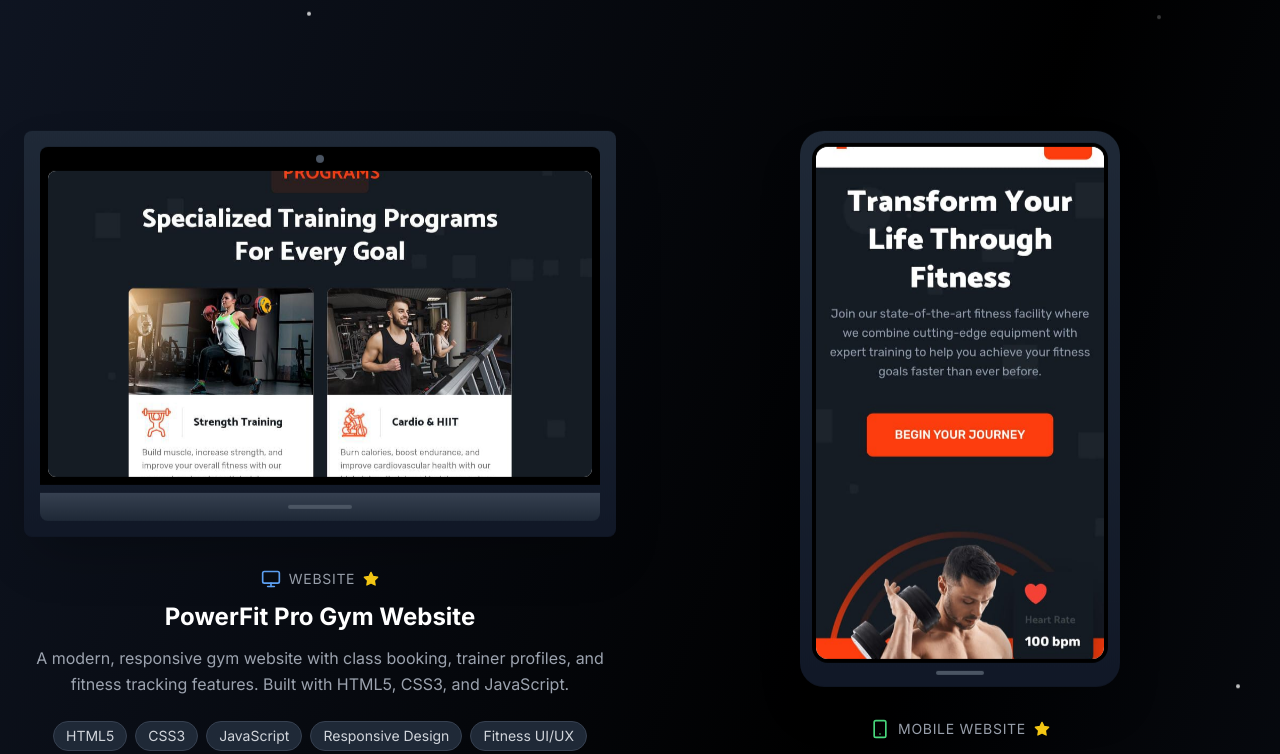
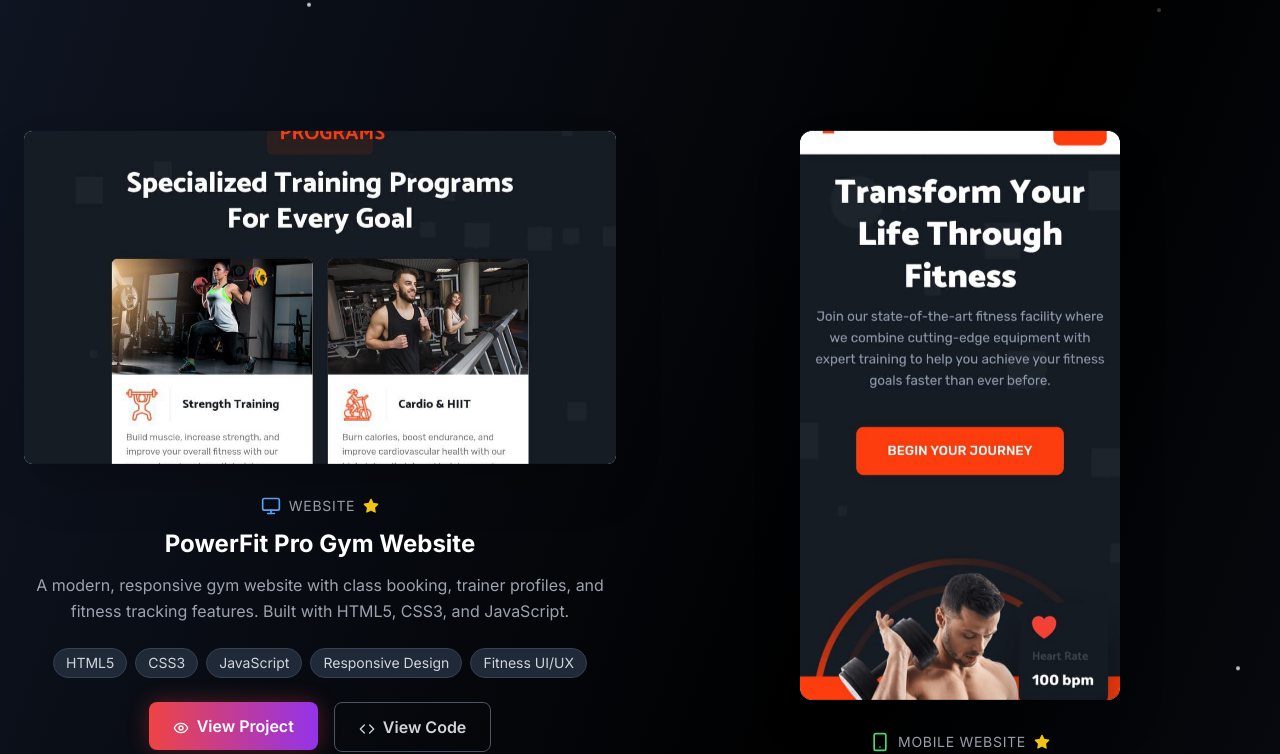
Before and after one commit to hohaicorp/hohai-website, a Next.js app: page /projects in a window 1280 px wide. Shown: the part 537-1291 px from the top of the page. Built offline with nearby package versions, Linux system fonts and the light colour scheme.

Commit message:
gym website

```diff
--- a/app/projects/page.tsx
+++ b/app/projects/page.tsx
@@ -234,15 +234,8 @@ export default function Projects() {
                         whileHover={{ y: -10, scale: 1.02 }}
                         transition={{ duration: 0.3 }}
                       >
-                        {/* Custom Laptop Mockup */}
-                        <div className="relative">
-                          {/* Laptop Base */}
-                          <div className="bg-gradient-to-b from-gray-800 to-gray-900 rounded-lg p-4 shadow-2xl">
-                            {/* Screen Frame */}
-                            <div className="bg-black rounded-t-lg p-2">
-                              {/* Camera */}
-                              <div className="w-2 h-2 bg-gray-600 rounded-full mx-auto mb-2"></div>
-                              {/* Screen */}
+                        {/* Clean Laptop Mockup */}
+                        <div className="relative rounded-lg overflow-hidden shadow-2xl">
                           <div className="bg-white rounded-lg overflow-hidden aspect-video relative">
                             <Image
                               src="/screenshots/gym-destop.jpg"
@@ -294,12 +287,6 @@ export default function Projects() {
                             </motion.div>
                           </div>
                         </div>
-                            {/* Keyboard Area */}
-                            <div className="bg-gradient-to-b from-gray-700 to-gray-800 rounded-b-lg p-3 mt-2">
-                              <div className="w-16 h-1 bg-gray-600 rounded-full mx-auto"></div>
-                            </div>
-                          </div>
-                        </div>
                       </motion.div>
                     ) : (
                       <motion.div
@@ -307,12 +294,8 @@ export default function Projects() {
                         whileHover={{ y: -10, scale: 1.02 }}
                         transition={{ duration: 0.3 }}
                       >
-                        {/* Custom Phone Mockup */}
-                        <div className="relative">
-                          {/* Phone Frame */}
-                          <div className="bg-gradient-to-b from-gray-800 to-gray-900 rounded-3xl p-3 shadow-2xl">
-                            {/* Screen */}
-                            <div className="bg-black rounded-2xl p-1">
+                        {/* Clean Phone Mockup */}
+                        <div className="relative rounded-xl overflow-hidden shadow-2xl">
                           <div className="bg-white rounded-xl overflow-hidden aspect-[9/16] relative">
                             <Image
                               src="/screenshots/gym-mobile.jpg"
@@ -362,10 +345,6 @@ export default function Projects() {
                                 </div>
                               </div>
                             </motion.div>
-                              </div>
-                            </div>
-                            {/* Home Indicator */}
-                            <div className="w-12 h-1 bg-gray-600 rounded-full mx-auto mt-2"></div>
                           </div>
                         </div>
                       </motion.div>
```
Lines whose indentation alone changed are shown as unchanged.
